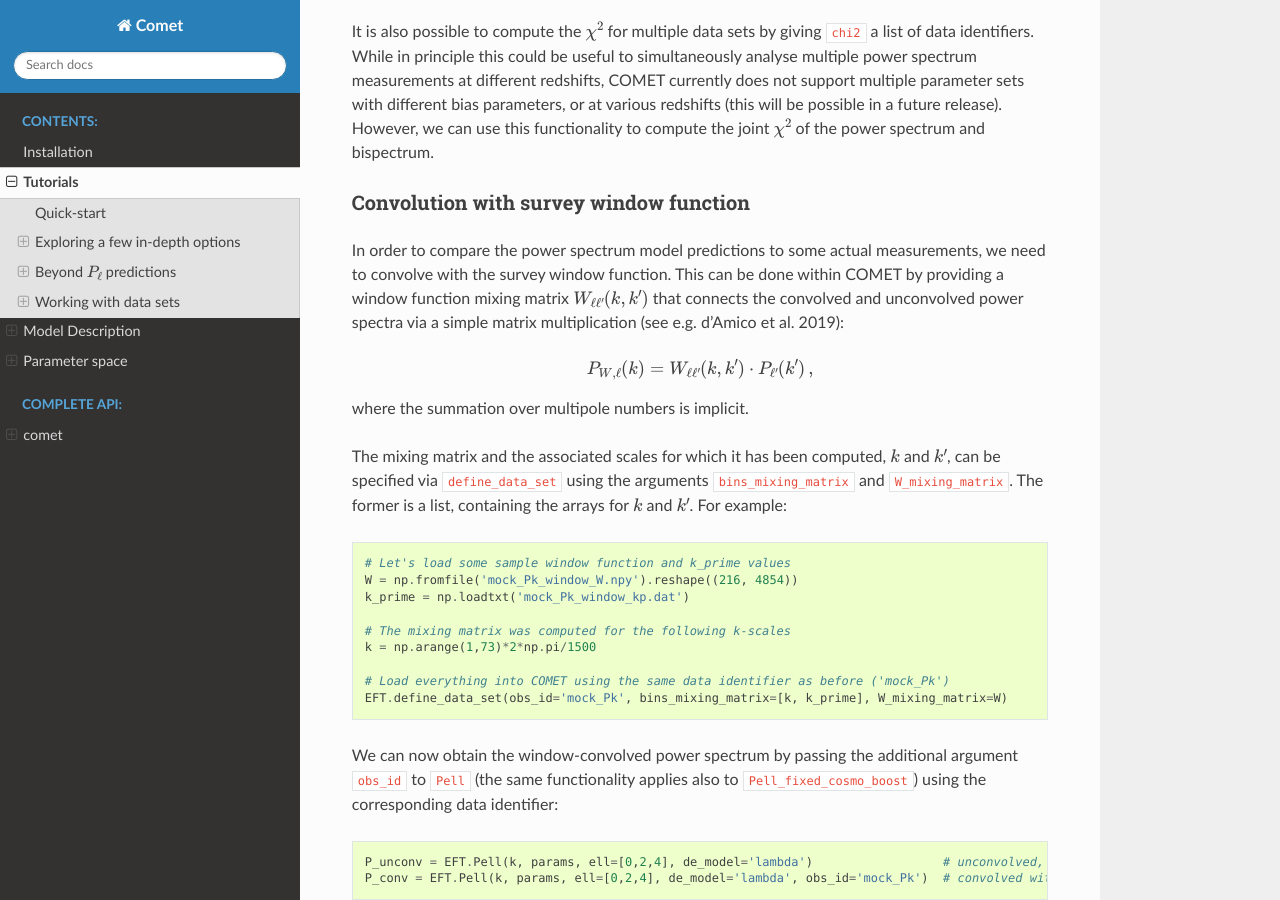
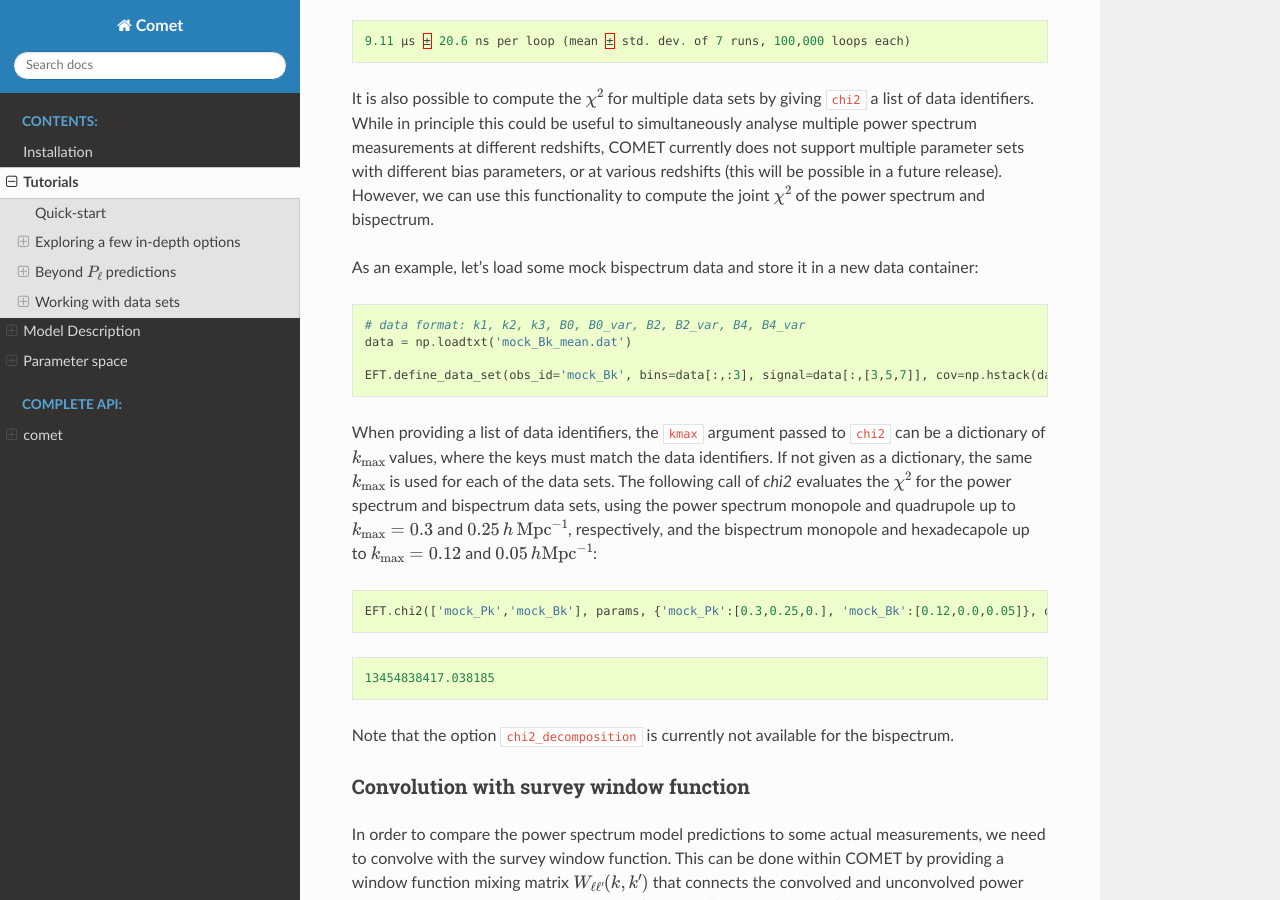
Before and after one commit to adematti/comet-emu, a Sphinx documentation site: the page built from docs/source/Tutorial/examples.rst, in a window 1280 px wide and 900 px high, scrolled down 15422 px. Built offline with Sphinx 7.4.7 and the Read the Docs theme 2.0.0, drawn with Linux system fonts in a browser that asks for light colours.

Commit message:
Include tutorial on bispectrum chi2.

```diff
--- a/docs/source/Tutorial/examples.rst
+++ b/docs/source/Tutorial/examples.rst
@@ -566,6 +566,10 @@ To do so, we call the function ``chi2``\ , which takes as arguments the identifi
 
    EFT.chi2(obs_id='mock_Pk',params=params, kmax=[0.30, 0.30, 0.30], de_model='lambda')
 
+.. code-block:: python
+
+   6754.176546673202
+
 Moreover, in order to speed up the computation of the :math:`\chi^2`, in the same way as ``Pell_fixed_cosmo_boost`` function, we can specify the flag ``chi2_decomposition`` in order to avoid recomputing the quantities depending on cosmological parameters. Let's see how it works
 
 .. code-block:: python
@@ -586,6 +590,26 @@ Moreover, in order to speed up the computation of the :math:`\chi^2`, in the sam
 
 It is also possible to compute the :math:`\chi^2` for multiple data sets by giving ``chi2`` a list of data identifiers. While in principle this could be useful to simultaneously analyse multiple power spectrum measurements at different redshifts, COMET currently does not support multiple parameter sets with different bias parameters, or at various redshifts (this will be possible in a future release). However, we can use this functionality to compute the joint :math:`\chi^2` of the power spectrum and bispectrum.
 
+As an example, let's load some mock bispectrum data and store it in a new data container:
+
+.. code-block:: python
+
+   # data format: k1, k2, k3, B0, B0_var, B2, B2_var, B4, B4_var
+   data = np.loadtxt('mock_Bk_mean.dat')
+
+   EFT.define_data_set(obs_id='mock_Bk', bins=data[:,:3], signal=data[:,[3,5,7]], cov=np.hstack(data[:,[4,6,8]]), kfun=0.00166)
+
+When providing a list of data identifiers, the ``kmax`` argument passed to ``chi2`` can be a dictionary of :math:`k_{\rm max}` values, where the keys must match the data identifiers. If not given as a dictionary, the same :math:`k_{\rm max}` is used for each of the data sets. The following call of `chi2` evaluates the :math:`\chi^2` for the power spectrum and bispectrum data sets, using the power spectrum monopole and quadrupole up to :math:`k_{\rm max} = 0.3` and :math:`0.25\,h\,\mathrm{Mpc}^{-1}`, respectively, and the bispectrum monopole and hexadecapole up to :math:`k_{\rm max} = 0.12` and :math:`0.05\,h\mathrm{Mpc}^{-1}`:
+
+.. code-block:: python
+
+   EFT.chi2(['mock_Pk','mock_Bk'], params, {'mock_Pk':[0.3,0.25,0.], 'mock_Bk':[0.12,0.0,0.05]}, de_model='lambda')
+
+.. code-block:: python
+
+   13454838417.038185
+
+Note that the option ``chi2_decomposition`` is currently not available for the bispectrum.
 
 
 Convolution with survey window function
```
